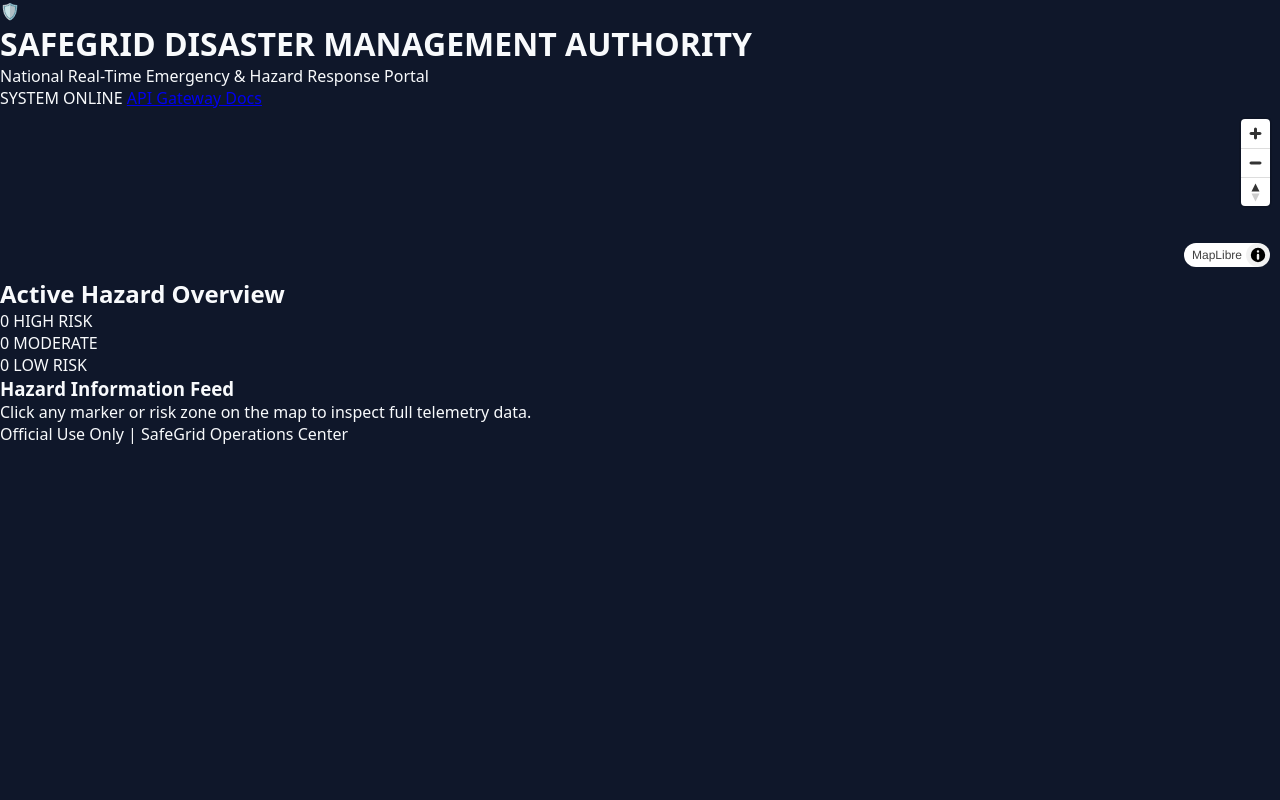
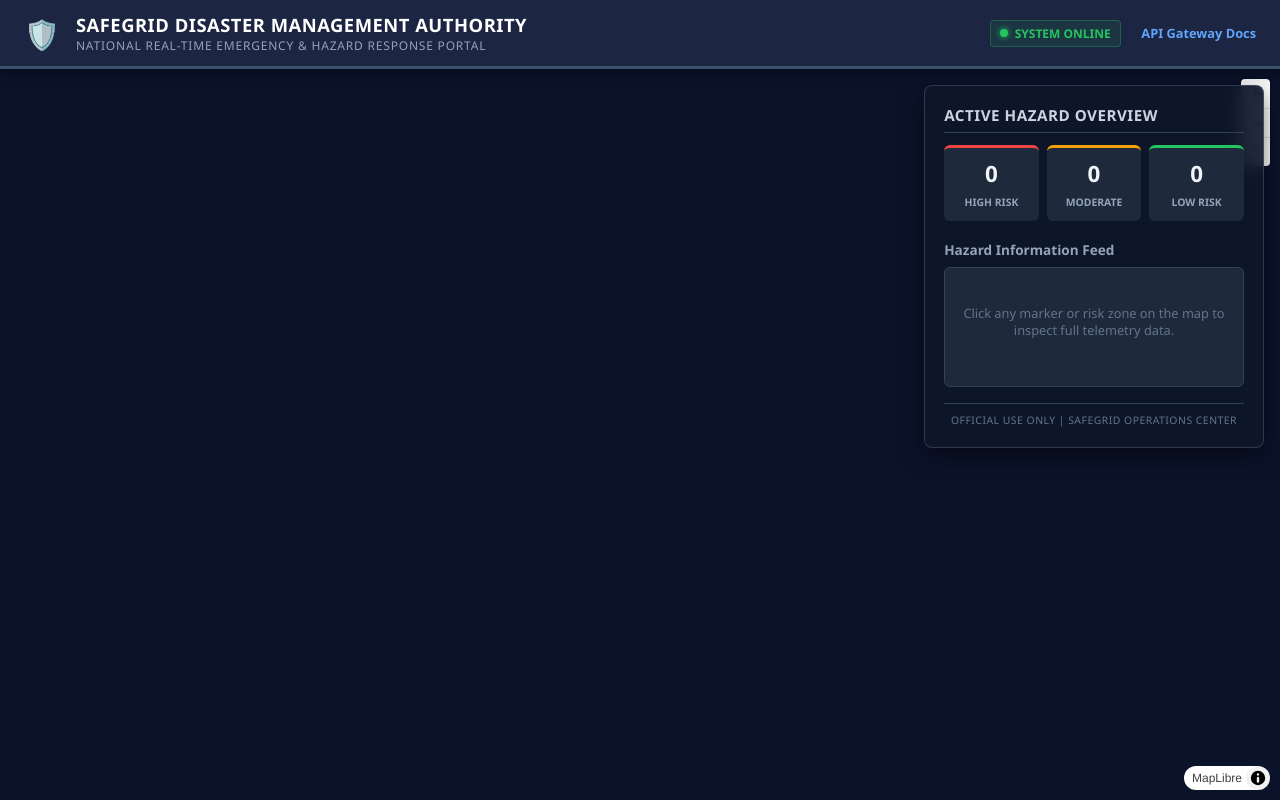
Before and after one commit to Safregrid/SafeGrid, a website built with Vite: page frontend/index.html in a window 1280 px wide. Built offline with nearby package versions, Linux system fonts and the light colour scheme; no server answers.

Commit message:
Revise styles for SafeGrid Emergency Portal
Updated styles for the SafeGrid Emergency Portal, including new header and control panel styles. Adjusted body styles and removed unused hazard marker styles.

```diff
--- a/frontend/src/style.css
+++ b/frontend/src/style.css
@@ -1,4 +1,4 @@
-/* SafeGrid base styles */
+/* SafeGrid Official Emergency Portal Styles */
 
 * {
   box-sizing: border-box;
@@ -6,13 +6,13 @@
   padding: 0;
 }
 
-html,
-body {
+html, body {
+  width: 100%;
   height: 100%;
-  width: 100%;
-  font-family: system-ui, -apple-system, BlinkMacSystemFont, 'Segoe UI', Roboto, sans-serif;
-  background-color: #0f172a;
-  color: #f8fafc;
+  overflow: hidden;
+  font-family: 'Segoe UI', -apple-system, BlinkMacSystemFont, Roboto, sans-serif;
+  background-color: #0b132b;
+  color: #f1f5f9;
 }
 
 #app {
@@ -22,49 +22,192 @@ body {
   width: 100vw;
 }
 
-/* Map fills the full viewport */
-#map,
-#map-container {
+/* Header Styling */
+.gov-header {
+  background: #1c2541;
+  border-bottom: 3px solid #3a506b;
+  padding: 0.75rem 1.5rem;
+  display: flex;
+  justify-content: space-between;
+  align-items: center;
+  z-index: 20;
+  box-shadow: 0 4px 12px rgba(0, 0, 0, 0.4);
+}
+
+.gov-title-container {
+  display: flex;
+  align-items: center;
+  gap: 1rem;
+}
+
+.gov-emblem {
+  font-size: 1.8rem;
+}
+
+.gov-title {
+  font-size: 1.15rem;
+  font-weight: 700;
+  letter-spacing: 0.5px;
+  color: #ffffff;
+}
+
+.gov-subtitle {
+  font-size: 0.75rem;
+  color: #94a3b8;
+  text-transform: uppercase;
+  letter-spacing: 0.8px;
+}
+
+.gov-meta {
+  display: flex;
+  align-items: center;
+  gap: 1.25rem;
+}
+
+.system-status {
+  font-size: 0.75rem;
+  font-weight: 700;
+  color: #22c55e;
+  display: flex;
+  align-items: center;
+  gap: 0.4rem;
+  background: rgba(34, 197, 94, 0.1);
+  padding: 0.25rem 0.6rem;
+  border-radius: 4px;
+  border: 1px solid rgba(34, 197, 94, 0.3);
+}
+
+.status-dot {
+  width: 8px;
+  height: 8px;
+  background-color: #22c55e;
+  border-radius: 50%;
+  box-shadow: 0 0 6px #22c55e;
+}
+
+.api-docs-link {
+  color: #60a5fa;
+  font-size: 0.8rem;
+  text-decoration: none;
+  font-weight: 600;
+}
+
+/* Dashboard Body & Layout */
+.dashboard-body {
+  position: relative;
   flex: 1;
   width: 100%;
   height: 100%;
-  min-height: 0;
 }
 
-/* Hazard Marker Styles */
+#map {
+  width: 100%;
+  height: 100%;
+  position: absolute;
+  top: 0;
+  left: 0;
+  z-index: 1;
+}
+
+/* Overlaid Control Panel */
+.control-panel {
+  position: absolute;
+  top: 1rem;
+  right: 1rem;
+  z-index: 10;
+  width: 340px;
+  background: rgba(15, 23, 42, 0.92);
+  backdrop-filter: blur(8px);
+  border: 1px solid rgba(255, 255, 255, 0.15);
+  border-radius: 8px;
+  padding: 1.2rem;
+  box-shadow: 0 8px 24px rgba(0, 0, 0, 0.5);
+}
+
+.panel-heading {
+  font-size: 0.95rem;
+  text-transform: uppercase;
+  letter-spacing: 0.5px;
+  color: #cbd5e1;
+  margin-bottom: 0.8rem;
+  border-bottom: 1px solid #334155;
+  padding-bottom: 0.4rem;
+}
+
+.threat-counters {
+  display: grid;
+  grid-template-columns: repeat(3, 1fr);
+  gap: 0.5rem;
+  margin-bottom: 1.2rem;
+}
+
+.counter-card {
+  background: #1e293b;
+  padding: 0.6rem 0.4rem;
+  border-radius: 6px;
+  text-align: center;
+  border-top: 3px solid #64748b;
+}
+
+.counter-card.high { border-top-color: #ef4444; }
+.counter-card.moderate { border-top-color: #f59e0b; }
+.counter-card.low { border-top-color: #22c55e; }
+
+.counter-num {
+  display: block;
+  font-size: 1.4rem;
+  font-weight: 700;
+}
+
+.counter-label {
+  font-size: 0.65rem;
+  font-weight: 700;
+  color: #94a3b8;
+}
+
+.section-title {
+  font-size: 0.85rem;
+  color: #94a3b8;
+  margin-bottom: 0.5rem;
+}
+
+.details-card {
+  background: #1e293b;
+  border-radius: 6px;
+  padding: 0.8rem;
+  font-size: 0.85rem;
+  min-height: 120px;
+  border: 1px solid #334155;
+}
+
+.details-placeholder {
+  color: #64748b;
+  font-size: 0.8rem;
+  line-height: 1.4;
+  text-align: center;
+  margin-top: 1.5rem;
+}
+
+.panel-footer {
+  margin-top: 1rem;
+  text-align: center;
+  border-top: 1px solid #334155;
+  padding-top: 0.6rem;
+}
+
+.footer-note {
+  font-size: 0.65rem;
+  color: #64748b;
+  text-transform: uppercase;
+  letter-spacing: 0.5px;
+}
+
+/* MapLibre Marker Overrides */
 .hazard-marker {
-  width: 18px;
-  height: 18px;
+  width: 20px;
+  height: 20px;
   border-radius: 50%;
   border: 2px solid #ffffff;
   cursor: pointer;
-  box-shadow: 0 0 8px rgba(0, 0, 0, 0.4);
-  transition: transform 0.2s ease;
+  box-shadow: 0 0 10px rgba(0, 0, 0, 0.6);
 }
-
-.hazard-marker:hover {
-  transform: scale(1.25);
-}
-
-.marker-high,
-.marker-red {
-  background-color: #ef4444;
-}
-
-.marker-moderate,
-.marker-yellow,
-.marker-amber {
-  background-color: #f59e0b;
-}
-
-.marker-low,
-.marker-green {
-  background-color: #22c55e;
-}
-
-/* MapLibre Popup Styling */
-.maplibregl-popup-content {
-  border-radius: 8px;
-  padding: 10px 14px;
-  box-shadow: 0 4px 12px rgba(0, 0, 0, 0.25);
-}
```
